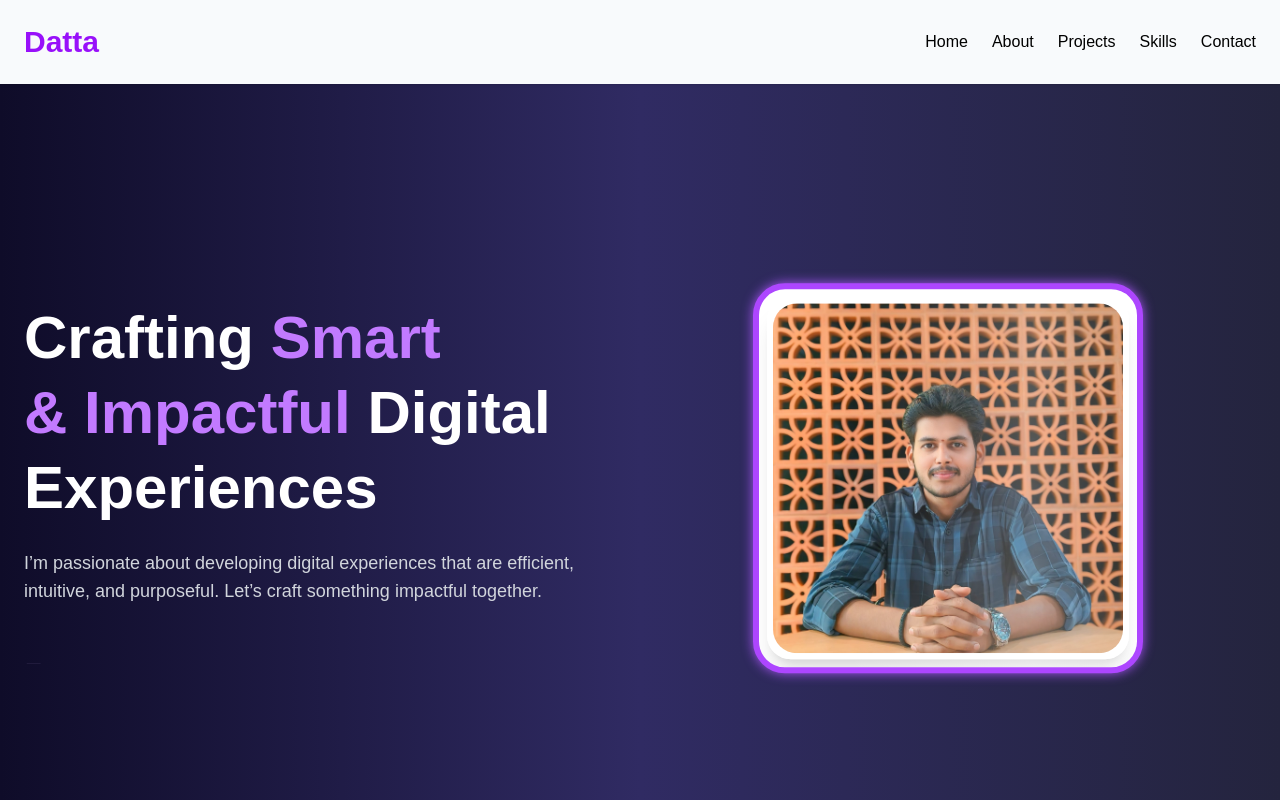
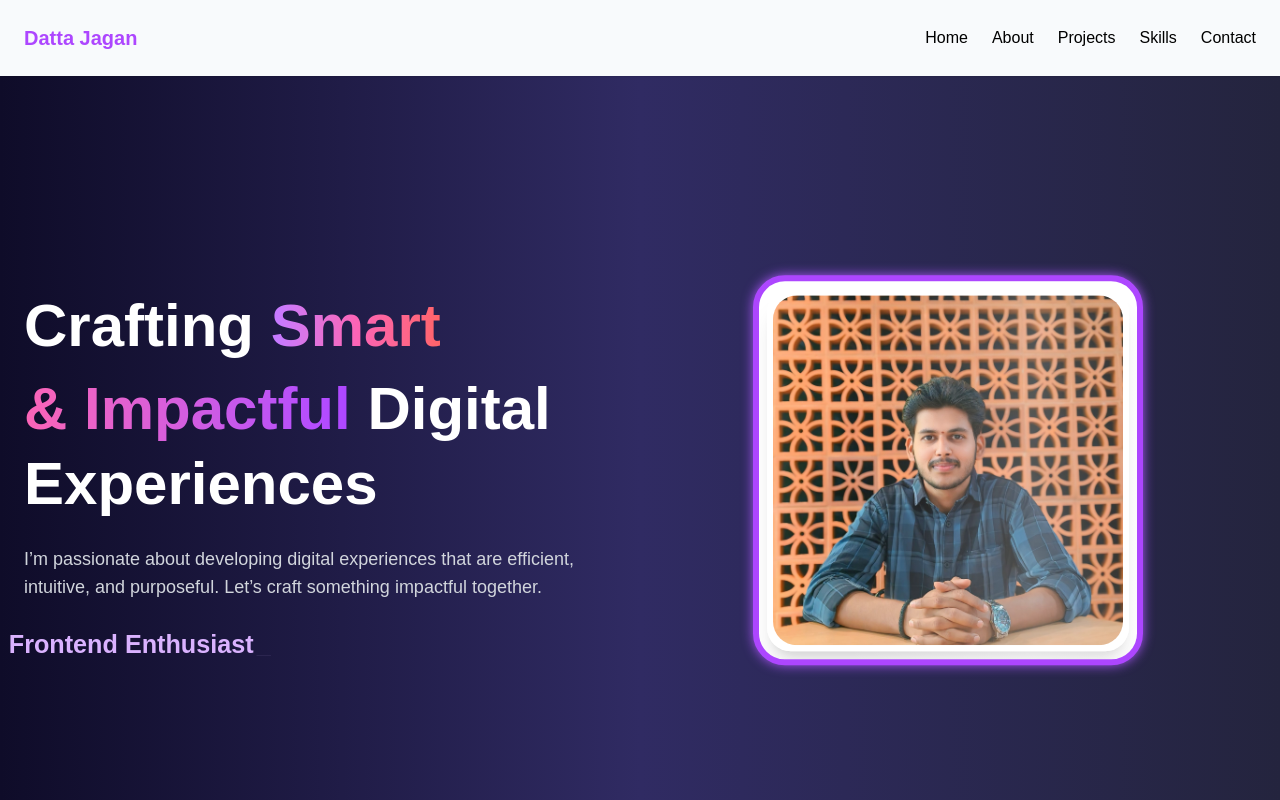
Before and after one commit to Dattajagan/Portfolio, a Next.js app: page / in a window 1280 px wide. Shown: the top 800 px of the page. Built offline with nearby package versions, Linux system fonts and the light colour scheme.

Commit message:
Update page.jsx

```diff
--- a/app/page.jsx
+++ b/app/page.jsx
@@ -54,7 +54,16 @@ export default function Home() {
     >
       {/* Header */}
       <header className="p-6 flex justify-between items-center sticky top-0 bg-[#f8fafc] dark:bg-[#0f0c29] z-50 shadow">
-        <h1 className="text-3xl font-bold text-purple-600">Datta</h1>
+        <motion.span
+  whileHover={{ scale: 1.05, textShadow: "0px 0px 12px #a855f7" }}
+  transition={{ type: "spring", stiffness: 300 }}
+  className="text-xl font-semibold text-purple-500"
+>
+  Datta Jagan
+</motion.span>
+
+
+
         <nav className="space-x-6">
           <a href="#home" className="hover:text-purple-500 dark:hover:text-purple-400">Home</a>
           <a href="#about" className="hover:text-purple-500 dark:hover:text-purple-400">About</a>
@@ -72,48 +81,84 @@ export default function Home() {
     >
       {/* Left Side: Headings */}
 <motion.div
-  initial={{ opacity: 0, x: -50 }}
-  animate={{ opacity: 1, x: 0 }}
-  transition={{ duration: 1 }}
+  initial="hidden"
+  animate="visible"
+  variants={{
+    hidden: {},
+    visible: {
+      transition: {
+        staggerChildren: 0.2,
+      },
+    },
+  }}
   className="lg:w-1/2 text-center lg:text-left"
 >
+  {/* Heading */}
   <motion.h1
-    className="text-5xl lg:text-6xl font-extrabold leading-tight"
-    initial={{ opacity: 0, y: -20 }}
+    className="text-5xl lg:text-6xl font-extrabold leading-tight space-y-2"
+  >
+    <motion.div
+      initial={{ opacity: 0, y: 30 }}
+      animate={{ opacity: 1, y: 0 }}
+      transition={{ duration: 0.8 }}
+    >
+      Crafting{" "}
+      <motion.span
+        whileHover={{
+          textShadow: "0px 0px 12px #a855f7",
+          scale: 1.05,
+        }}
+        className="text-transparent bg-clip-text bg-gradient-to-r from-purple-400 via-pink-400 to-red-400"
+      >
+        Smart
+      </motion.span>
+    </motion.div>
+
+    <motion.div
+      initial={{ opacity: 0, y: 30 }}
       animate={{ opacity: 1, y: 0 }}
       transition={{ delay: 0.2, duration: 0.8 }}
     >
-    Crafting <motion.span
-      whileHover={{ textShadow: "0px 0px 8px rgb(168, 85, 247)" }}
-      className="text-purple-400"
-    >
-      Smart
-    </motion.span>
-    <br />
       <motion.span
-      whileHover={{ textShadow: "0px 0px 8px rgb(168, 85, 247)" }}
-      className="text-purple-400"
+        whileHover={{
+          textShadow: "0px 0px 12px #a855f7",
+          scale: 1.05,
+        }}
+        className="text-transparent bg-clip-text bg-gradient-to-r from-pink-400 to-purple-500"
       >
         & Impactful
       </motion.span>{" "}
       Digital Experiences
+    </motion.div>
   </motion.h1>
 
+  {/* Paragraph */}
   <motion.p
     className="mt-6 text-lg text-gray-300"
-    initial={{ opacity: 0, y: 10 }}
+    initial={{ opacity: 0, y: 20 }}
     animate={{ opacity: 1, y: 0 }}
-    transition={{ delay: 0.4, duration: 0.8 }}
+    transition={{ delay: 0.6, duration: 0.8 }}
   >
     I’m passionate about developing digital experiences that are efficient,
     intuitive, and purposeful. Let’s craft something impactful together.
   </motion.p>
 
+  {/* Typewriter */}
   <motion.div
-    className="mt-8 text-2xl text-purple-300 font-semibold"
-    initial={{ opacity: 0 }}
-    animate={{ opacity: 1 }}
-    transition={{ delay: 0.6, duration: 0.8 }}
+    className="mt-8 text-2xl font-semibold text-purple-300"
+    initial={{ opacity: 0, y: 10 }}
+    animate={{ opacity: 1, y: 0 }}
+    transition={{ delay: 0.9, duration: 1 }}
+  >
+    <motion.div
+      animate={{
+        scale: [1, 1.05, 1],
+        y: [0, -4, 0],
+      }}
+      transition={{
+        duration: 2,
+        repeat: Infinity,
+      }}
     >
       <Typewriter
         words={[
@@ -125,10 +170,11 @@ export default function Home() {
         loop
         cursor
         cursorStyle="_"
-      typeSpeed={70}
-      deleteSpeed={50}
+        typeSpeed={100}
+        deleteSpeed={100}
         delaySpeed={1500}
       />
+    </motion.div>
   </motion.div>
 </motion.div>
 
```
Lines whose indentation alone changed are shown as unchanged.
